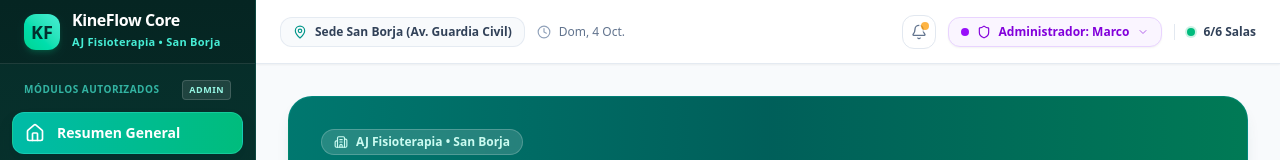
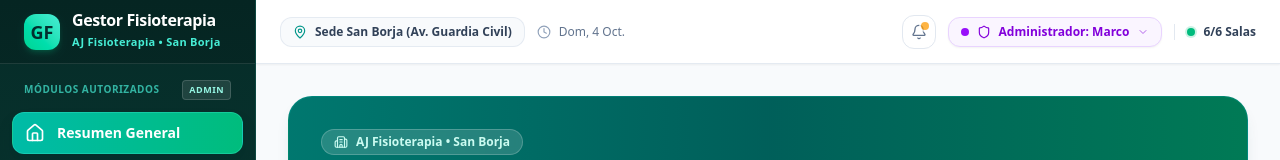
Before and after one commit to lederstream/gestor_fisioterapia, a Next.js app: page /dashboard in a window 1280 px wide. Shown: the top 160 px of the page. Built offline with nearby package versions, Linux system fonts and the light colour scheme.

Commit message:
brand: renombrar sistema a Gestor Fisioterapia con autoría de Marco Antonio Yana e insignia GF

```diff
--- a/prisma/seed.ts
+++ b/prisma/seed.ts
@@ -1,5 +1,5 @@
-// KineFlow Core - Seeding script para PostgreSQL (Supabase / Neon)
-// AJ Fisioterapia - San Borja
+// Gestor Fisioterapia - Seeding script para PostgreSQL (Supabase / Neon)
+// AJ Fisioterapia - San Borja (Desarrollado por Marco Antonio Yana)
 
 import { PrismaClient } from "../src/generated/prisma/client";
 
--- a/src/app/layout.tsx
+++ b/src/app/layout.tsx
@@ -13,8 +13,8 @@ const geistMono = Geist_Mono({
 });
 
 export const metadata: Metadata = {
-  title: "KineFlow Core | AJ Fisioterapia (San Borja)",
-  description: "Sistema de gestión clínica, agenda de 6 salas, caja y control de evolución para AJ Fisioterapia.",
+  title: "Gestor Fisioterapia | AJ Fisioterapia (San Borja)",
+  description: "Sistema de gestión clínica, agenda de 6 salas, caja y control de evolución para AJ Fisioterapia. Desarrollado por Marco Antonio.",
 };
 
 export default function RootLayout({
--- a/src/app/page.tsx
+++ b/src/app/page.tsx
@@ -22,11 +22,11 @@ export default function HomePage() {
         <div className="max-w-7xl mx-auto px-4 sm:px-6 h-20 flex items-center justify-between">
           <div className="flex items-center gap-3">
             <div className="w-10 h-10 rounded-2xl bg-gradient-to-tr from-teal-600 to-emerald-400 flex items-center justify-center text-white font-black text-xl shadow-md shadow-teal-600/20">
-              KF
+              GF
             </div>
             <div>
               <span className="font-extrabold text-slate-900 text-lg tracking-tight block leading-none">
-                KineFlow Core
+                Gestor Fisioterapia
               </span>
               <span className="text-xs text-teal-700 font-medium">
                 AJ Fisioterapia • San Borja
@@ -145,7 +145,7 @@ export default function HomePage() {
             <span>⏰ Lun - Sáb: 08:00 - 20:00</span>
           </div>
           <div className="text-[11px] text-slate-400">
-            © 2026 AJ Fisioterapia S.A.C. • KineFlow Core
+            © 2026 AJ Fisioterapia S.A.C. • Gestor Fisioterapia • Desarrollado por Marco Antonio
           </div>
         </div>
       </footer>
--- a/src/app/reservas/page.tsx
+++ b/src/app/reservas/page.tsx
@@ -12,14 +12,14 @@ export default function ReservasPage() {
       <header className="max-w-2xl mx-auto flex items-center justify-between pb-8">
         <div className="flex items-center gap-3">
           <div className="w-10 h-10 rounded-2xl bg-gradient-to-tr from-teal-600 to-emerald-400 flex items-center justify-center text-white font-extrabold text-xl shadow-lg shadow-teal-600/20">
-            KF
+            GF
           </div>
           <div>
             <span className="font-extrabold text-slate-800 text-lg block leading-none">
               AJ Fisioterapia
             </span>
             <span className="text-xs text-teal-600 font-semibold tracking-wide">
-              Sede San Borja • KineFlow
+              Sede San Borja • Gestor Fisioterapia
             </span>
           </div>
         </div>
--- a/src/components/layout/DashboardSidebar.tsx
+++ b/src/components/layout/DashboardSidebar.tsx
@@ -82,11 +82,11 @@ export function DashboardSidebar({ isOpenMobile = false, onCloseMobile }: Dashbo
         <div className="h-16 flex items-center justify-between px-6 border-b border-white/10 bg-black/15">
           <Link href="/dashboard" className="flex items-center gap-3 group">
             <div className="w-9 h-9 rounded-xl bg-gradient-to-tr from-emerald-400 to-teal-300 flex items-center justify-center text-teal-950 shadow-md shadow-emerald-500/20 font-black text-lg group-hover:scale-105 transition-transform">
-              KF
+              GF
             </div>
             <div>
               <span className="font-extrabold tracking-tight text-white text-base block leading-none group-hover:text-emerald-300 transition-colors">
-                KineFlow Core
+                Gestor Fisioterapia
               </span>
               <span className="text-[11px] text-teal-300 font-semibold tracking-wide">
                 AJ Fisioterapia • San Borja
--- a/src/components/pacientes/ClinicalReportModal.tsx
+++ b/src/components/pacientes/ClinicalReportModal.tsx
@@ -323,7 +323,7 @@ export function ClinicalReportModal({
 
           {/* Pie de Página Institucional */}
           <div className="text-center text-[10px] text-slate-400 pt-4 border-t border-slate-100">
-            Documento emitido válidamente por el sistema transaccional KineFlow Core. Confidencialidad bajo ley general de salud.
+            Documento emitido válidamente por el sistema transaccional Gestor Fisioterapia (AJ Fisioterapia San Borja). Confidencialidad bajo ley general de salud.
           </div>
         </div>
       </div>
--- a/src/lib/auth-context.tsx
+++ b/src/lib/auth-context.tsx
@@ -58,7 +58,7 @@ export function AuthProvider({ children }: { children: React.ReactNode }) {
 
   useEffect(() => {
     setMounted(true);
-    const saved = localStorage.getItem("kineflow_active_role") as UserRole;
+    const saved = localStorage.getItem("gestorfisio_active_role") as UserRole;
     if (saved && (saved === "ADMIN" || saved === "RECEPCION" || saved === "TERAPEUTA" || saved === "PACIENTE")) {
       setCurrentRole(saved);
     }
@@ -67,7 +67,7 @@ export function AuthProvider({ children }: { children: React.ReactNode }) {
   const switchRole = (role: UserRole) => {
     setCurrentRole(role);
     if (typeof window !== "undefined") {
-      localStorage.setItem("kineflow_active_role", role);
+      localStorage.setItem("gestorfisio_active_role", role);
     }
   };
 
--- a/src/lib/permissions.ts
+++ b/src/lib/permissions.ts
@@ -1,5 +1,5 @@
-// KineFlow Core - Matriz de Permisos y Control de Acceso Basado en Roles (RBAC)
-// AJ Fisioterapia (San Borja)
+// Gestor Fisioterapia - Matriz de Permisos y Control de Acceso Basado en Roles (RBAC)
+// AJ Fisioterapia (San Borja) - Desarrollado por Marco Antonio
 
 export type UserRole = "ADMIN" | "RECEPCION" | "TERAPEUTA" | "PACIENTE";
 
--- a/src/lib/store.ts
+++ b/src/lib/store.ts
@@ -1,5 +1,5 @@
-// KineFlow Core - Repositorio de Estado en Memoria y Motor de Negocio
-// AJ Fisioterapia (San Borja) - Nivel Senior con Auditoría y Configuración
+// Gestor Fisioterapia - Repositorio de Estado en Memoria y Motor de Negocio
+// AJ Fisioterapia (San Borja) - Desarrollado por Marco Antonio
 
 export interface UserItem {
   id: string;
@@ -222,7 +222,7 @@ const initialAuditLogs: AuditLogItem[] = [
     accion: "SISTEMA_INICIALIZADO",
     modulo: "SISTEMA",
     entidadId: "core-setup",
-    detalles: "Inicialización del sistema KineFlow Core para AJ Fisioterapia Sede San Borja con 6 salas operativas.",
+    detalles: "Inicialización del sistema Gestor Fisioterapia para AJ Fisioterapia Sede San Borja con 6 salas operativas.",
     ipAddress: "192.168.1.100",
     createdAt: new Date(Date.now() - 2 * 3600000).toISOString(),
   },
@@ -276,7 +276,7 @@ const initialAuditLogs: AuditLogItem[] = [
   },
 ];
 
-class KineFlowStore {
+class GestorFisioStore {
   private users: UserItem[] = [...initialUsers];
   private salas: SalaItem[] = [...initialSalas];
   private servicios: ServicioItem[] = [...initialServicios];
@@ -892,6 +892,6 @@ class KineFlowStore {
   }
 }
 
-const globalForStore = globalThis as unknown as { kineFlowStore?: KineFlowStore };
-export const dbStore = globalForStore.kineFlowStore ?? new KineFlowStore();
-if (process.env.NODE_ENV !== "production") globalForStore.kineFlowStore = dbStore;
+const globalForStore = globalThis as unknown as { gestorFisioStore?: GestorFisioStore };
+export const dbStore = globalForStore.gestorFisioStore ?? new GestorFisioStore();
+if (process.env.NODE_ENV !== "production") globalForStore.gestorFisioStore = dbStore;
```
Also changed, not shown: 3 other files (tests, documents, lock files or other folders).
